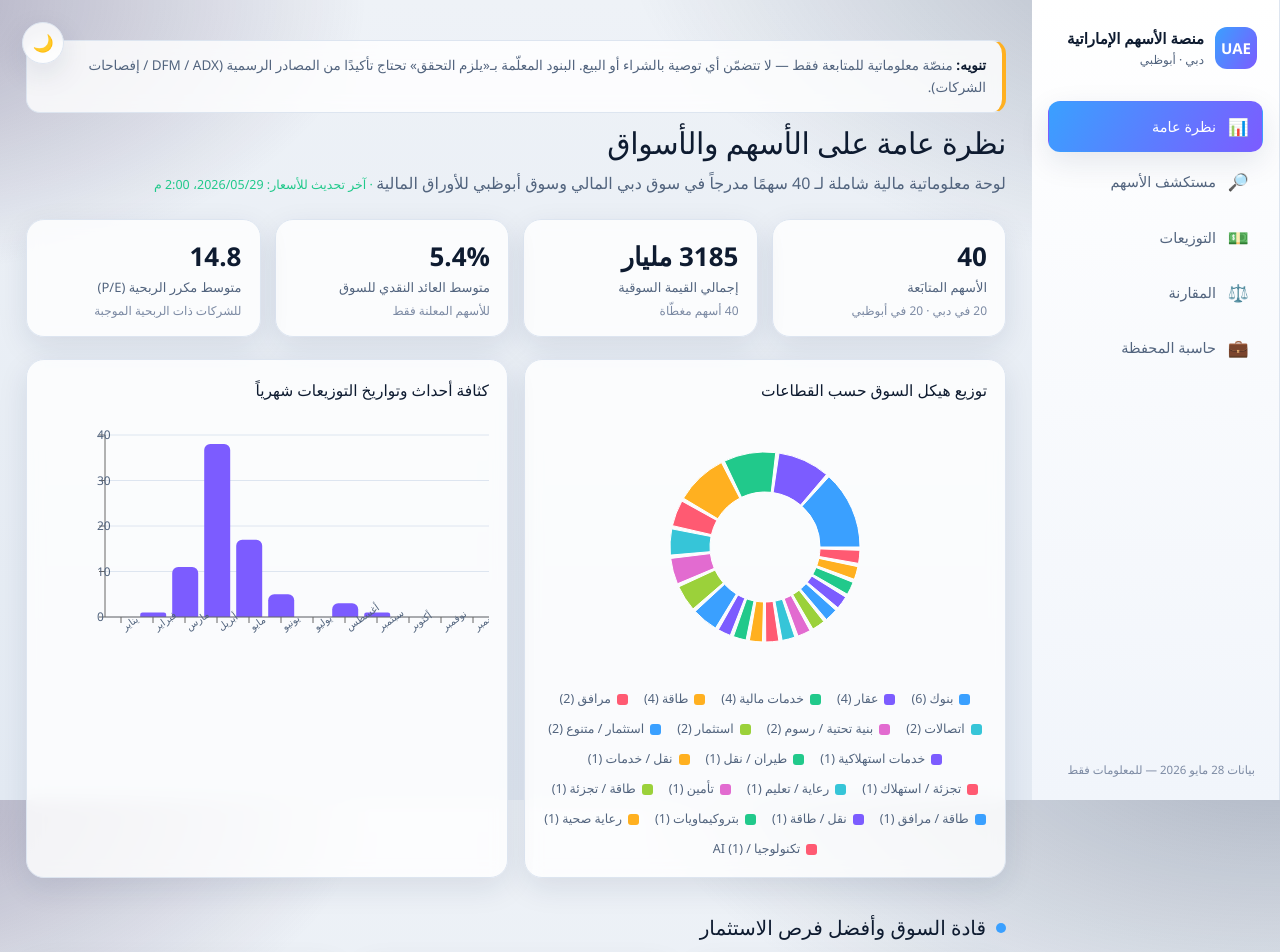
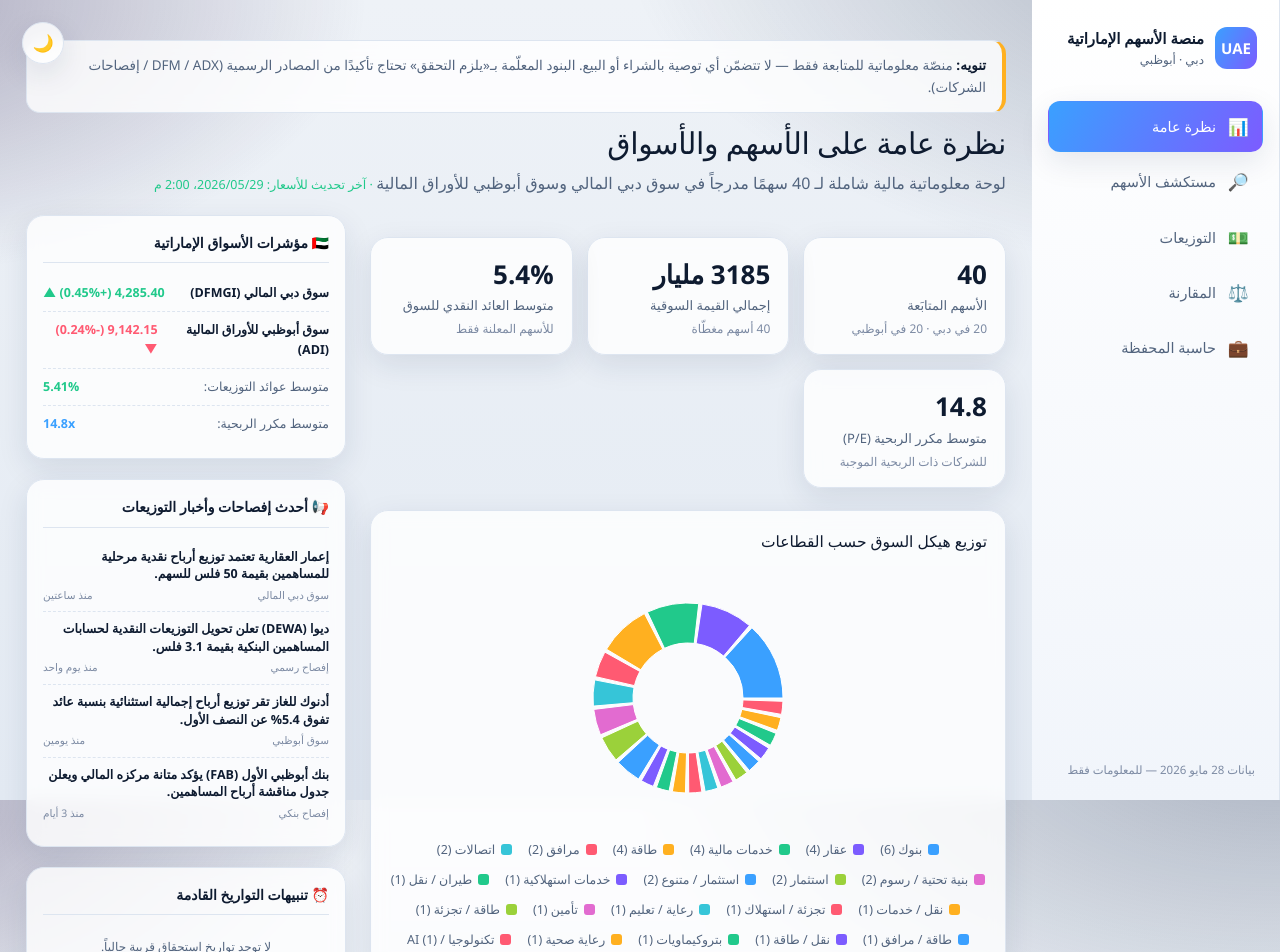
Before and after one commit to mayed050/uae-stocks, a React (Vite) app: page / in a window 1280 px wide. Shown: the top 952 px of the page. Built offline with nearby package versions, Linux system fonts and the light colour scheme.

Commit message:
layout: implement responsive two-column dashboard with UAE widgets

```diff
--- a/src/views/Overview.tsx
+++ b/src/views/Overview.tsx
@@ -41,6 +41,77 @@ export default function Overview({ onOpen }: { onOpen: (s: Stock) => void }) {
   return (
     <div className="view">
       <style>{`
+        .overview-layout {
+          display: flex;
+          gap: 24px;
+          align-items: flex-start;
+          width: 100%;
+        }
+        .overview-main {
+          flex: 1;
+          min-width: 0;
+        }
+        .overview-sidebar {
+          width: 320px;
+          flex: 0 0 320px;
+          display: flex;
+          flex-direction: column;
+          gap: 20px;
+          position: sticky;
+          top: 24px;
+        }
+        .o-widget {
+          background: var(--panel);
+          backdrop-filter: blur(8px);
+          border: 1px solid var(--line);
+          border-radius: var(--radius);
+          padding: 16px;
+          box-shadow: var(--shadow);
+        }
+        .o-widget-h {
+          font-size: 14px;
+          font-weight: 800;
+          margin: 0 0 12px;
+          border-bottom: 1px solid var(--line);
+          padding-bottom: 8px;
+          display: flex;
+          align-items: center;
+          gap: 8px;
+          color: var(--txt);
+        }
+        .o-index-item {
+          display: flex;
+          justify-content: space-between;
+          padding: 8px 0;
+          border-bottom: 1px dashed var(--line);
+          font-size: 12.5px;
+        }
+        .o-index-item:last-child {
+          border-bottom: 0;
+        }
+        .o-news-item {
+          display: flex;
+          flex-direction: column;
+          gap: 4px;
+          padding: 8px 0;
+          border-bottom: 1px dashed var(--line);
+        }
+        .o-news-item:last-child {
+          border-bottom: 0;
+        }
+        .o-news-title {
+          font-size: 12.5px;
+          font-weight: 700;
+          color: var(--txt);
+          line-height: 1.4;
+          text-align: right;
+        }
+        .o-news-meta {
+          display: flex;
+          justify-content: space-between;
+          font-size: 10.5px;
+          color: var(--muted2);
+        }
         .o-lead-list {
           display: flex;
           flex-direction: column;
@@ -113,6 +184,16 @@ export default function Overview({ onOpen }: { onOpen: (s: Stock) => void }) {
           background: linear-gradient(120deg, var(--brand), var(--brand2));
           color: #fff;
         }
+        @media (max-width: 1100px) {
+          .overview-layout {
+            flex-direction: column;
+          }
+          .overview-sidebar {
+            width: 100%;
+            flex: none;
+            position: static;
+          }
+        }
       `}</style>
 
       <div className="page-head">
@@ -125,6 +206,9 @@ export default function Overview({ onOpen }: { onOpen: (s: Stock) => void }) {
         </p>
       </div>
 
+      <div className="overview-layout">
+        {/* العمود الأيمن الرئيسي (المحتوى التفاعلي والبياني 70%) */}
+        <div className="overview-main">
           {/* بطاقات الإحصائيات الشاملة */}
           <div className="stats">
             <StatCard n={DATA.length} l="الأسهم المتابَعة" sub={`${stats.dfm} في دبي · ${stats.adx} في أبوظبي`} />
@@ -175,7 +259,7 @@ export default function Overview({ onOpen }: { onOpen: (s: Stock) => void }) {
 
           {/* قسم متصدري السوق والفرص (المصفوفة الثلاثية الأنيقة) */}
           <h2 className="sec"><span className="dot" style={{ background: 'var(--brand)' }} /> قادة السوق وأفضل فرص الاستثمار</h2>
-      <div className="grid" style={{ gridTemplateColumns: 'repeat(auto-fit, minmax(310px, 1fr))', gap: '16px', margin: '14px 0 34px' }}>
+          <div className="grid" style={{ gridTemplateColumns: 'repeat(auto-fit, minmax(300px, 1fr))', gap: '16px', margin: '14px 0 34px' }}>
 
             {/* 1. عمالقة السوق */}
             <div className="panel">
@@ -252,7 +336,7 @@ export default function Overview({ onOpen }: { onOpen: (s: Stock) => void }) {
           </div>
 
           {/* خريطة السوق الحرارية التفاعلية الفاخرة */}
-      <div style={{ display: 'flex', flexWrap: 'wrap', justifyContent: 'space-between', alignItems: 'center', margin: '34px 0 14px' }}>
+          <div style={{ display: 'flex', flexWrap: 'wrap', justifyContent: 'space-between', alignItems: 'center', margin: '24px 0 14px' }}>
             <h2 className="sec" style={{ margin: 0 }}>
               <span className="dot" style={{ background: 'var(--brand2)' }} /> خريطة السوق الحرارية التفاعلية
             </h2>
@@ -278,7 +362,7 @@ export default function Overview({ onOpen }: { onOpen: (s: Stock) => void }) {
             </div>
           </div>
 
-      <div className="heatmap">
+          <div className="heatmap" style={{ marginBottom: '30px' }}>
             {DATA.map((s) => {
               let cellBg = 'var(--chip)'
               let labelText = '—'
@@ -327,28 +411,107 @@ export default function Overview({ onOpen }: { onOpen: (s: Stock) => void }) {
               )
             })}
           </div>
+        </div>
 
-      {/* تنبيهات الاستحقاق القريبة */}
-      {alertRows.length > 0 && (
-        <>
-          <h2 className="sec"><span className="dot" style={{ background: 'var(--bad)' }} /> تنبيهات الاستحقاق القريبة (استبعاد / دفع)</h2>
-          <div className="alerts">
-            {alertRows.map(({ s, u }) => (
-              <button key={s.sym} className="alertbox clickable" onClick={() => onOpen(s)}>
-                <div className="hd">
-                  <Avatar sym={s.sym} size={32} />
-                  <span>{s.name} <span className="sym">({s.sym})</span></span>
-                  <span className="exch">{s.ex}</span>
+        {/* العمود الأيسر الجانبي (المعلومات المحلّية الرديفة 30%) */}
+        <div className="overview-sidebar">
+
+          {/* 1. مؤشرات أسواق الإمارات المحلية */}
+          <div className="o-widget">
+            <h4 className="o-widget-h">🇦🇪 مؤشرات الأسواق الإماراتية</h4>
+            <div className="o-index-item">
+              <span style={{ fontWeight: 700 }}>سوق دبي المالي (DFMGI)</span>
+              <span style={{ color: 'var(--good)', fontWeight: 800 }}>4,285.40 (+0.45%) ▲</span>
             </div>
-                <small>
-                  {u.label} — {u.n === null ? (u.payHint ? `الدفع المتوقع: ${u.payHint}` : 'التاريخ لم يُعلن') : u.n === 0 ? 'اليوم' : `خلال ${u.n} يوم`}
-                  {u.ps ? ` · ${u.ps}` : ''}
-                </small>
+            <div className="o-index-item">
+              <span style={{ fontWeight: 700 }}>سوق أبوظبي للأوراق المالية (ADI)</span>
+              <span style={{ color: 'var(--bad)', fontWeight: 800 }}>9,142.15 (-0.24%) ▼</span>
+            </div>
+            <div className="o-index-item">
+              <span style={{ color: 'var(--muted)' }}>متوسط عوائد التوزيعات:</span>
+              <span style={{ fontWeight: 700, color: 'var(--good)' }}>{stats.avgYield.toFixed(2)}%</span>
+            </div>
+            <div className="o-index-item">
+              <span style={{ color: 'var(--muted)' }}>متوسط مكرر الربحية:</span>
+              <span style={{ fontWeight: 700, color: 'var(--brand)' }}>{stats.avgPe.toFixed(1)}x</span>
+            </div>
+          </div>
+
+          {/* 2. تغذية الأخبار وإفصاحات التوزيعات المحلية */}
+          <div className="o-widget">
+            <h4 className="o-widget-h">📢 أحدث إفصاحات وأخبار التوزيعات</h4>
+            <div className="o-news-item">
+              <div className="o-news-title">إعمار العقارية تعتمد توزيع أرباح نقدية مرحلية للمساهمين بقيمة 50 فلس للسهم.</div>
+              <div className="o-news-meta">
+                <span>سوق دبي المالي</span>
+                <span>منذ ساعتين</span>
+              </div>
+            </div>
+            <div className="o-news-item">
+              <div className="o-news-title">ديوا (DEWA) تعلن تحويل التوزيعات النقدية لحسابات المساهمين البنكية بقيمة 3.1 فلس.</div>
+              <div className="o-news-meta">
+                <span>إفصاح رسمي</span>
+                <span>منذ يوم واحد</span>
+              </div>
+            </div>
+            <div className="o-news-item">
+              <div className="o-news-title">أدنوك للغاز تقر توزيع أرباح إجمالية استثنائية بنسبة عائد تفوق 5.4% عن النصف الأول.</div>
+              <div className="o-news-meta">
+                <span>سوق أبوظبي</span>
+                <span>منذ يومين</span>
+              </div>
+            </div>
+            <div className="o-news-item">
+              <div className="o-news-title">بنك أبوظبي الأول (FAB) يؤكد متانة مركزه المالي ويعلن جدول مناقشة أرباح المساهمين.</div>
+              <div className="o-news-meta">
+                <span>إفصاح بنكي</span>
+                <span>منذ 3 أيام</span>
+              </div>
+            </div>
+          </div>
+
+          {/* 3. التنبيهات المباشرة القريبة (Mini Calendar) */}
+          <div className="o-widget">
+            <h4 className="o-widget-h">⏰ تنبيهات التواريخ القادمة</h4>
+            {alertRows.length === 0 ? (
+              <div style={{ fontSize: '12px', color: 'var(--muted)', textAlign: 'center', padding: '10px 0' }}>لا توجد تواريخ استحقاق قريبة حالياً.</div>
+            ) : (
+              alertRows.slice(0, 3).map(({ s, u }) => (
+                <button
+                  key={s.sym}
+                  onClick={() => onOpen(s)}
+                  style={{
+                    display: 'flex',
+                    flexDirection: 'column',
+                    width: '100%',
+                    background: 'var(--chip)',
+                    border: '1px solid var(--line)',
+                    borderRadius: '10px',
+                    padding: '8px 10px',
+                    marginBottom: '8px',
+                    cursor: 'pointer',
+                    fontFamily: 'inherit',
+                    textAlign: 'right',
+                    gap: '4px',
+                    transition: 'all 0.12s ease'
+                  }}
+                  className="rowlink"
+                >
+                  <div style={{ display: 'flex', alignItems: 'center', gap: '8px', width: '100%' }}>
+                    <Avatar sym={s.sym} size={22} />
+                    <span style={{ fontWeight: 700, fontSize: '12px', color: 'var(--txt)' }}>{s.sym}</span>
+                    <span style={{ fontSize: '9px', padding: '1px 5px', borderRadius: '4px', background: 'var(--line)', marginInlineStart: 'auto' }}>{s.ex}</span>
+                  </div>
+                  <div style={{ fontSize: '11px', color: 'var(--muted)', lineHeight: '1.3' }}>
+                    {u.label} — {u.n === null ? 'التاريخ متوقع' : u.n === 0 ? 'اليوم' : `خلال ${u.n} يوم`}
+                  </div>
                 </button>
-            ))}
+              ))
+            )}
           </div>
-        </>
-      )}
+
+        </div>
+      </div>
     </div>
   )
 }
```
Lines whose indentation alone changed are shown as unchanged.
